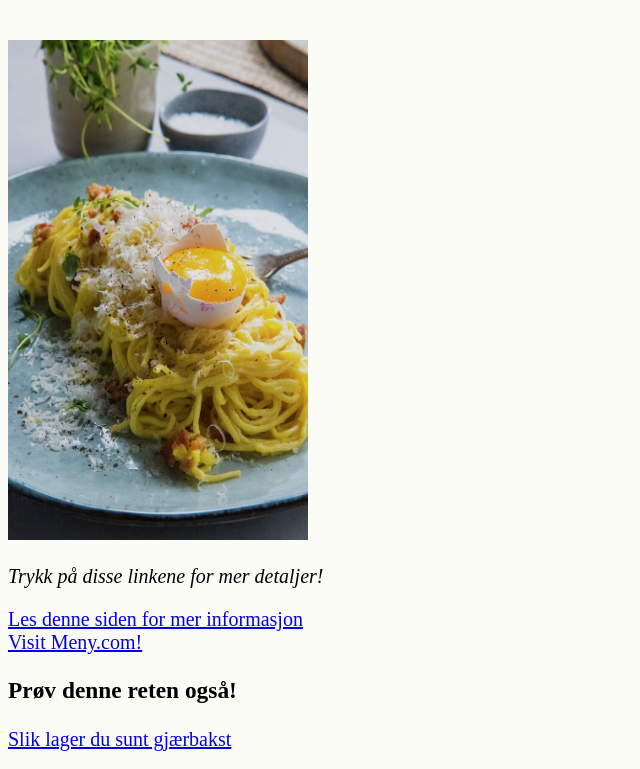
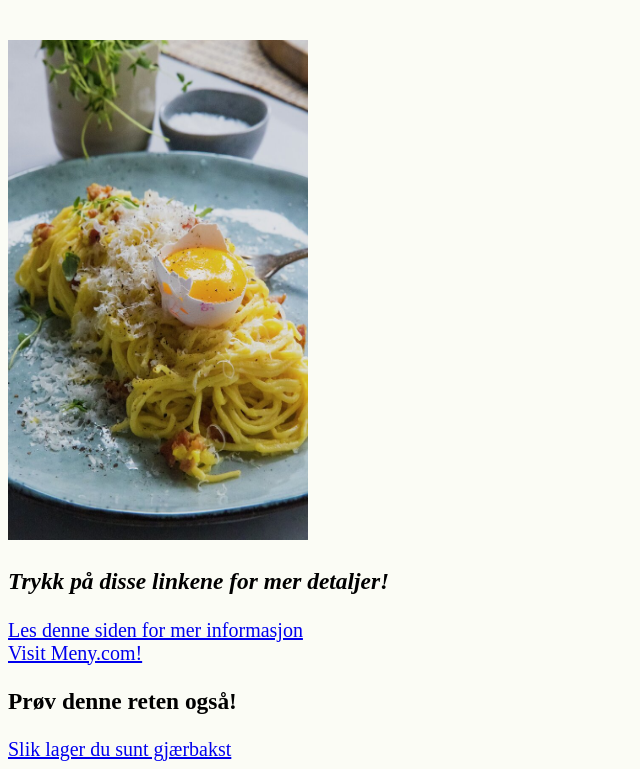
Before and after one commit to Rahma121/Test, a plain HTML site: page index.html in a window 1280 px wide. Shown: the part 1517-2286 px from the top of the page, without its empty margins (0-640 px from the left). Drawn offline with Linux system fonts and the light colour scheme.

Commit message:
Update index.html

```diff
--- a/index.html
+++ b/index.html
@@ -62,7 +62,7 @@
 
 
 
-	<p> <i> Trykk på disse linkene for mer detaljer! </i> </p>
+	<h3> <i> Trykk på disse linkene for mer detaljer! </i> </h3>
 
 		<a href="https://www.matprat.no/oppskrifter/kos/pasta-carbonara/ "> Les denne siden for mer informasjon </a> <br>
 		<a href="https://meny.no/oppskrifter/"> Visit Meny.com!</a> <br>
```
